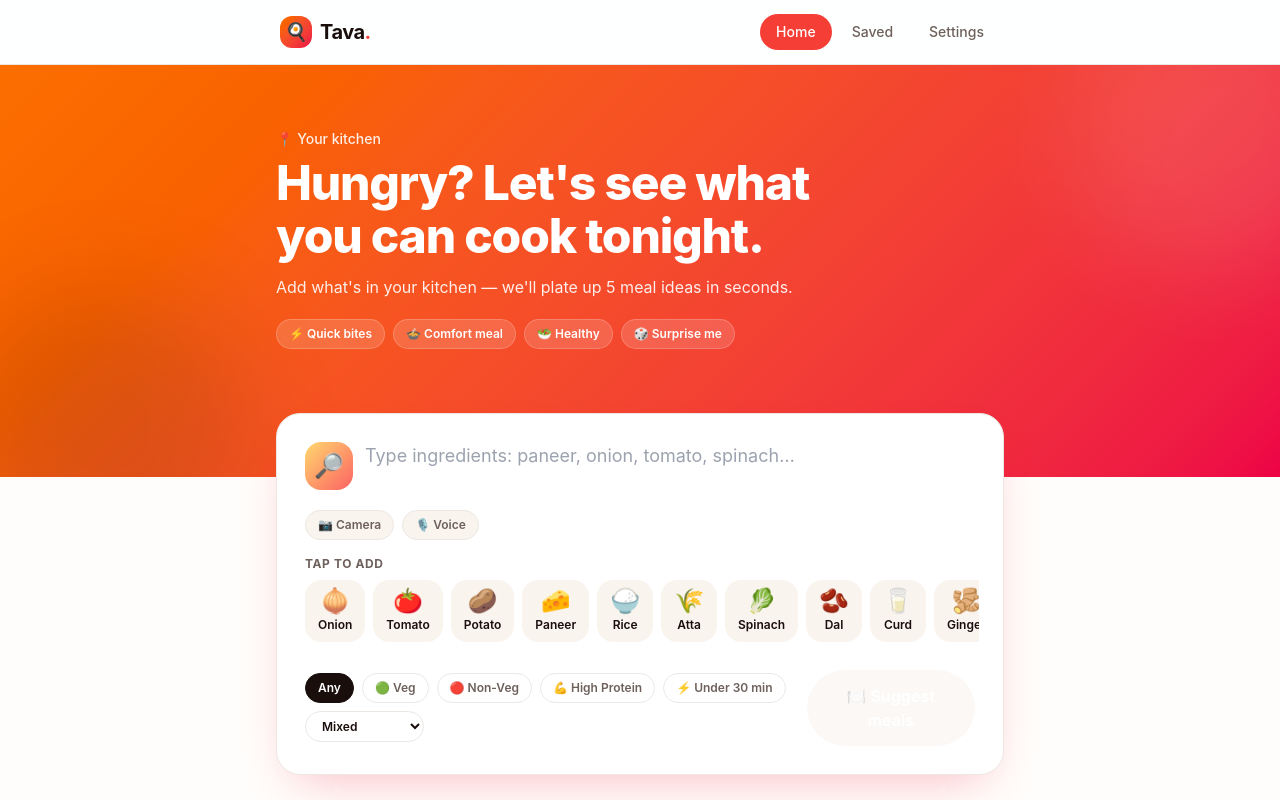
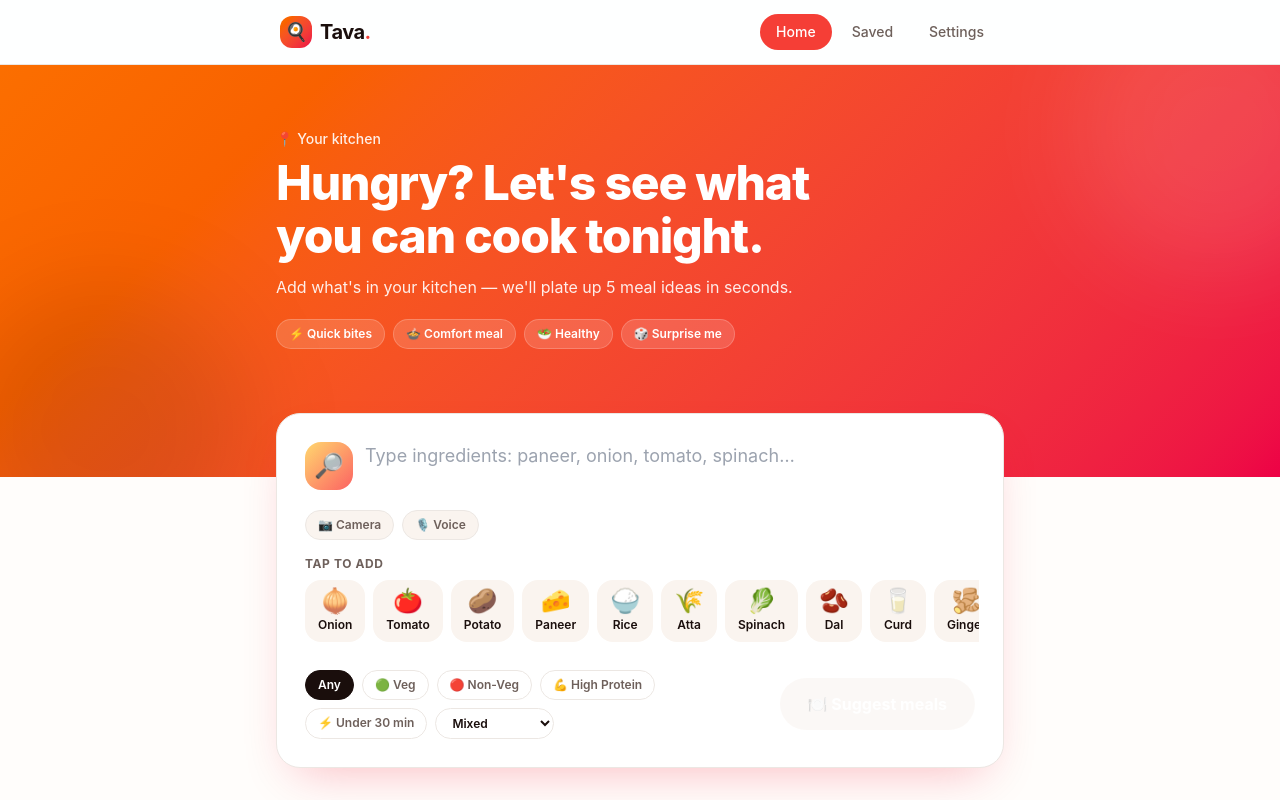
Before and after one commit to mohityadav201096/tava1, a React (Vite) app: page / in a window 1280 px wide. Shown: the top 800 px of the page. Built offline with nearby package versions, Linux system fonts and the light colour scheme; the HTML template or start-up script is replaced by a standard one.

Commit message:
Update HomeScreen.jsx

```diff
--- a/src/screens/HomeScreen.jsx
+++ b/src/screens/HomeScreen.jsx
@@ -337,7 +337,7 @@ export function HomeScreen({ state, dispatch, goTo, openRecipe }) {
 
             <button onClick={onSuggest}
               disabled={loading || current.length === 0}
-              className="w-full md:w-auto font-bold px-7 py-3.5 rounded-full transition-all"
+              className="w-full md:w-auto font-bold px-7 py-3.5 rounded-full transition-all whitespace-nowrap"
               style={{
                 background: (loading || current.length === 0) ? 'var(--muted)' : 'var(--gradient-hero)',
                 color: 'white',
```
